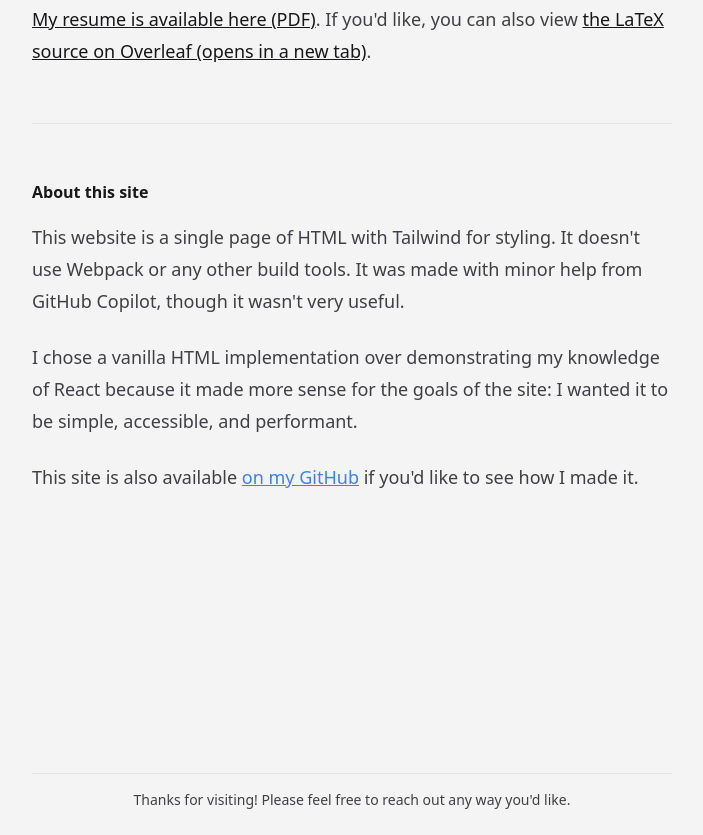
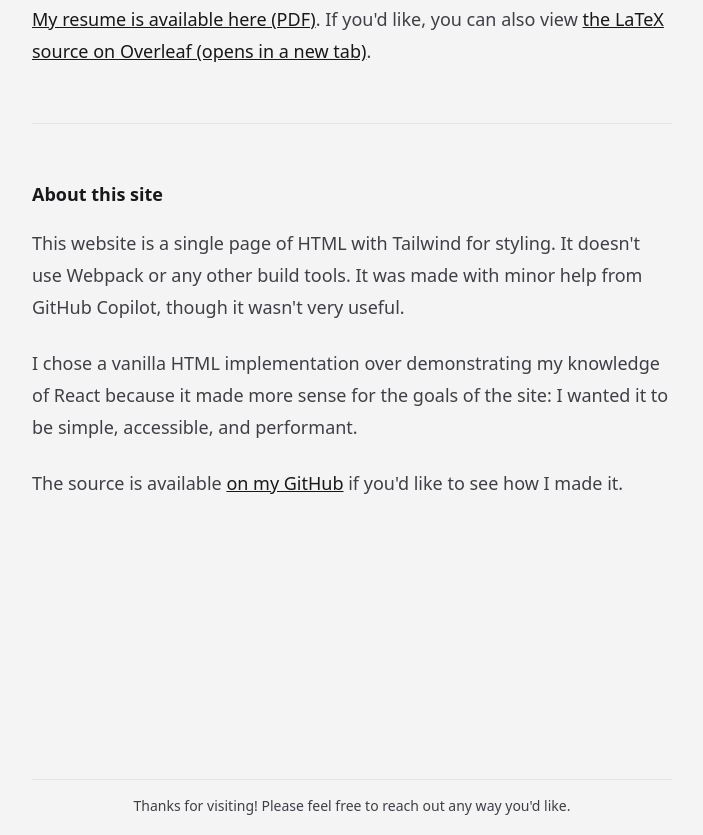
Before and after one commit to abookout/site, a website: page index.html in a window 1280 px wide. Shown: the part 1543-2378 px from the top of the page, without its empty margins (288-991 px from the left). Drawn offline with Linux system fonts and the light colour scheme.

Commit message:
Made link colors consistent, minor wording change

```diff
--- a/index.html
+++ b/index.html
@@ -13,7 +13,7 @@
     <header
       class="not-prose h-16 md:h-24 sticky top-0 bg-inherit flex flex-nowrap justify-end items-center gap-x-6 px-6"
     >
-      <a href="mailto:anbookout@gmail.com" class="link">anbookout@gmail.com</a>
+      <a href="mailto:anbookout@gmail.com">anbookout@gmail.com</a>
       <a
         href="https://github.com/abookout"
         target="_blank"
@@ -32,6 +32,7 @@
         I'm a SEng student at the University of Victoria. I value
         sustainability, accessibility, and inclusion.
       </p>
+      <!-- TODO: flatten so the p is directly under the h2 -->
       <div class="sticky-header">
         <h2>What I Know</h2>
         <hr class="m-0 -mt-4" />
@@ -96,7 +97,7 @@
         >.
       </p>
       <hr />
-      <h2 class="text-base font-bold">About this site</h2>
+      <h2 class="text-lg">About this site</h2>
       <p>
         This website is a single page of HTML with Tailwind for styling. It
         doesn't use Webpack or any other build tools. It was made with minor
@@ -111,11 +112,11 @@
         to be simple, accessible, and performant.
       </p>
       <p>
-        This site is also available
-        <a class="link" href="https://github.com/abookout/site">on my GitHub</a>
+        The source is available
+        <a href="https://github.com/abookout/site">on my GitHub</a>
         if you'd like to see how I made it.
       </p>
-      <!-- Space at the bottom of the page (I like to read in the middle of the screen) -->
+      <!-- Space at the bottom of the page -->
       <div class="mt-[20vh] lg:mt-[35vh]"></div>
       <hr class="mb-4" />
       <p class="text-sm text-center">
--- a/styles.css
+++ b/styles.css
@@ -1,6 +1,12 @@
 @tailwind base;
 @tailwind components;
 @tailwind utilities;
+
+@layer base {
+  a {
+    @apply text-blue-500 hover:text-blue-700 underline;
+  }
+}
 
 @layer components {
   .skip-to-content {
@@ -18,10 +24,6 @@
 }
 
 @layer utilities {
-  .link {
-    @apply text-blue-500 hover:text-blue-700 underline;
-  }
-
   .sticky-header {
     @apply sticky top-16 bg-zinc-100;
   }
```
Also changed, not shown: dist/output.css.
